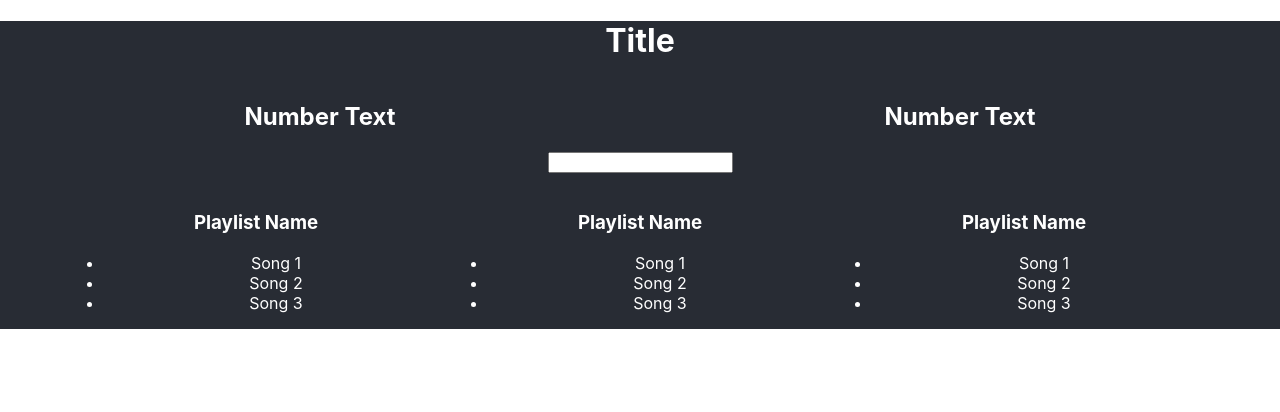
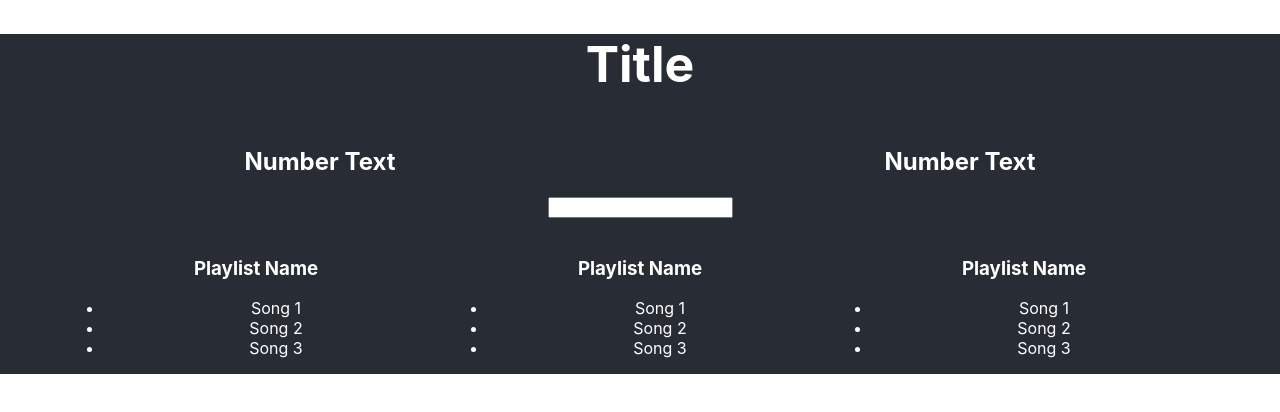
Before and after one commit to rxv3774/Spotify-API-Tweak, a React (Create React App) app: page / in a window 1280 px wide. Shown: the top 412 px of the page. Built offline with nearby package versions, Linux system fonts and the light colour scheme.

Commit message:
Cleaned up files by removing uneccessary variables

```diff
--- a/src/App.css
+++ b/src/App.css
@@ -31,8 +31,3 @@
     transform: rotate(360deg);
   }
 }
-
-h1 {
-  font-size: '54px';
-  color : #ffffff;
-}
--- a/src/App.js
+++ b/src/App.js
@@ -1,17 +1,14 @@
 import React, { Component } from 'react';
-import logo from './logo.svg';
 import './App.css';
 
-let textColor = '#fff';
-let setStyle = {color: textColor};
+let setStyle = {color: '#fff'};
 class App extends Component {
   render() {
     let name = 'Ryan'
-    let setColor = '#FF2212'
     let headerStyle = {...setStyle, 'fontsize': '40px'}
     return (
       <div className="App">
-        <h1>Title</h1>
+        <h1 style={{...setStyle, 'font-size': '50px'}}>Title</h1>
         <Aggregate/>
         <Aggregate/>
         <Filter/>
```
